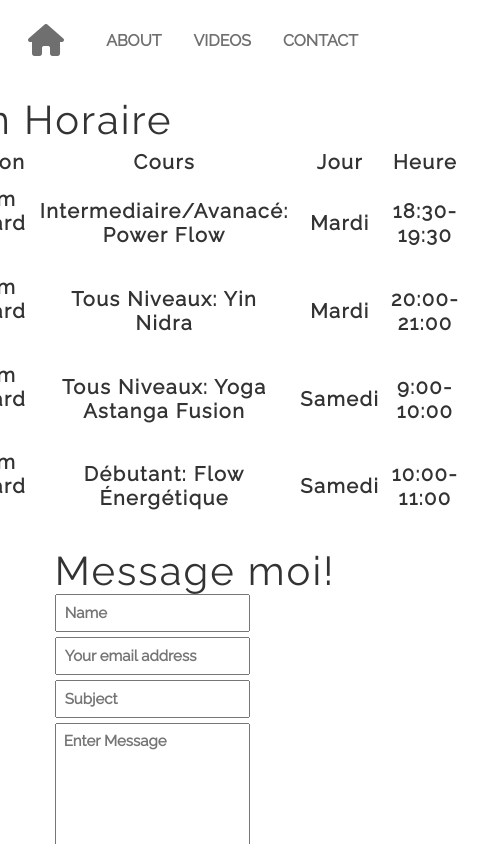
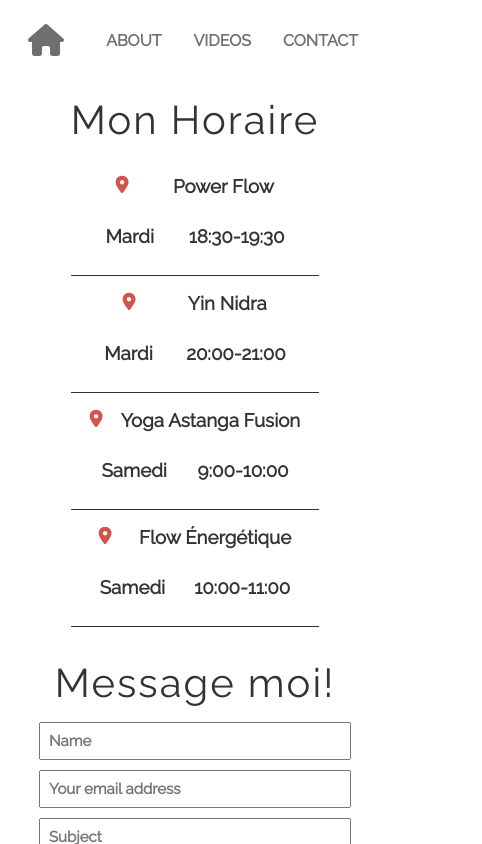
Before and after one commit to notayogilee/yogi-a-lunette-react, a React (Create React App) app: page /contact in a window 390 px wide. Shown: the top 844 px of the page, 482 px wide, since content can reach past the window. Built offline with nearby package versions, Linux system fonts and the light colour scheme; a web font is replaced by a local one.

Commit message:
fix contact responsiveness

```diff
--- a/src/components/Contact.scss
+++ b/src/components/Contact.scss
@@ -49,7 +49,6 @@
 }
 
 .heading h1 {
-  display: inline;
   justify-content: center;
   align-items: center;
   text-align: center;
@@ -90,6 +89,7 @@ textarea {
   .text-input {
     padding: 0.5rem;
     margin-bottom: 5px;
+    resize: none;
   }
 
   .message-input {
@@ -105,7 +105,7 @@ textarea {
   letter-spacing: 2px;
 }
 
-@media (max-width: 360px) {
+@media (max-width: 768px) {
   // #navbar {
   //   display: none;
   // }
@@ -114,6 +114,7 @@ textarea {
     padding: 0;
     margin: 0;
     width: 100%;
+    height: auto;
 
     .table {
       display: none;
@@ -147,16 +148,21 @@ textarea {
     }
     // remove to fix schedule first
     #contact-form {
-      margin-left: 23px;
+      justify-content: center;
+      align-items: center;
 
       .heading {
         margin-bottom: 10px;
+        text-align: center;
       }
 
       .text-fields,
       .message-button {
         position: relative;
-        width: 90%;
+        justify-content: center;
+        align-items: stretch;
+        width: 80vw;
+        margin-bottom: 5px;
       }
     }
   }
```
